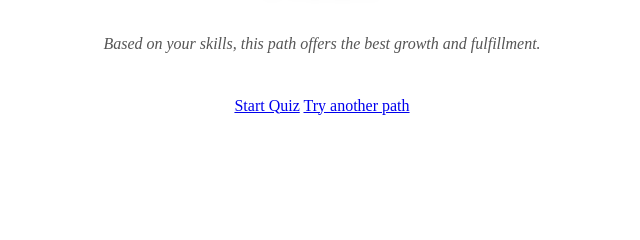
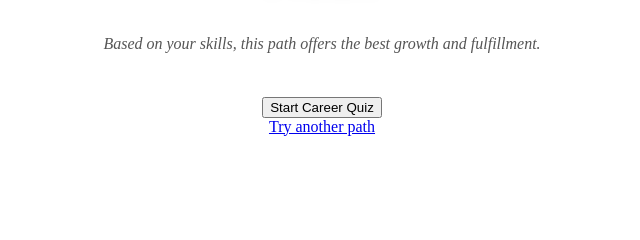
Before and after one commit to Satya-Ranjan5477/carrier-recommendation-system-project, a Flask app: page /result in a window 1280 px wide. Shown: the part 154-394 px from the top of the page, without its empty margins (318-958 px from the left). Run offline with Flask 3, Linux system fonts and the light colour scheme; parts of the project's set-up code (start-up, migrations or seed data) failed here and were passed over.

Commit message:
add carrer result view with dynamic quiz redirection

```diff
--- a/templates/result.html
+++ b/templates/result.html
@@ -71,9 +71,19 @@
     <h1 class="career-title">{{ career }}</h1>
 
     <p class="result-description">Based on your skills, this path offers the best growth and fulfillment.</p>
+        <h3 id="scoreDisplay"></h3>
+       <button onclick="startQuiz()">Start Career Quiz</button>
+
 
     <div class="action-area">
-        <a href="/quiz" class="quiz-btn">Start Quiz</a>
+
         <a href="/form" class="back-link">Try another path</a>
     </div>
-</div>
+    <script>
+
+
+    function startQuiz() {
+    const career = "{{ career }}";
+    window.location.href = `/quiz?career=${career}`;
+}
+ </script>
```
